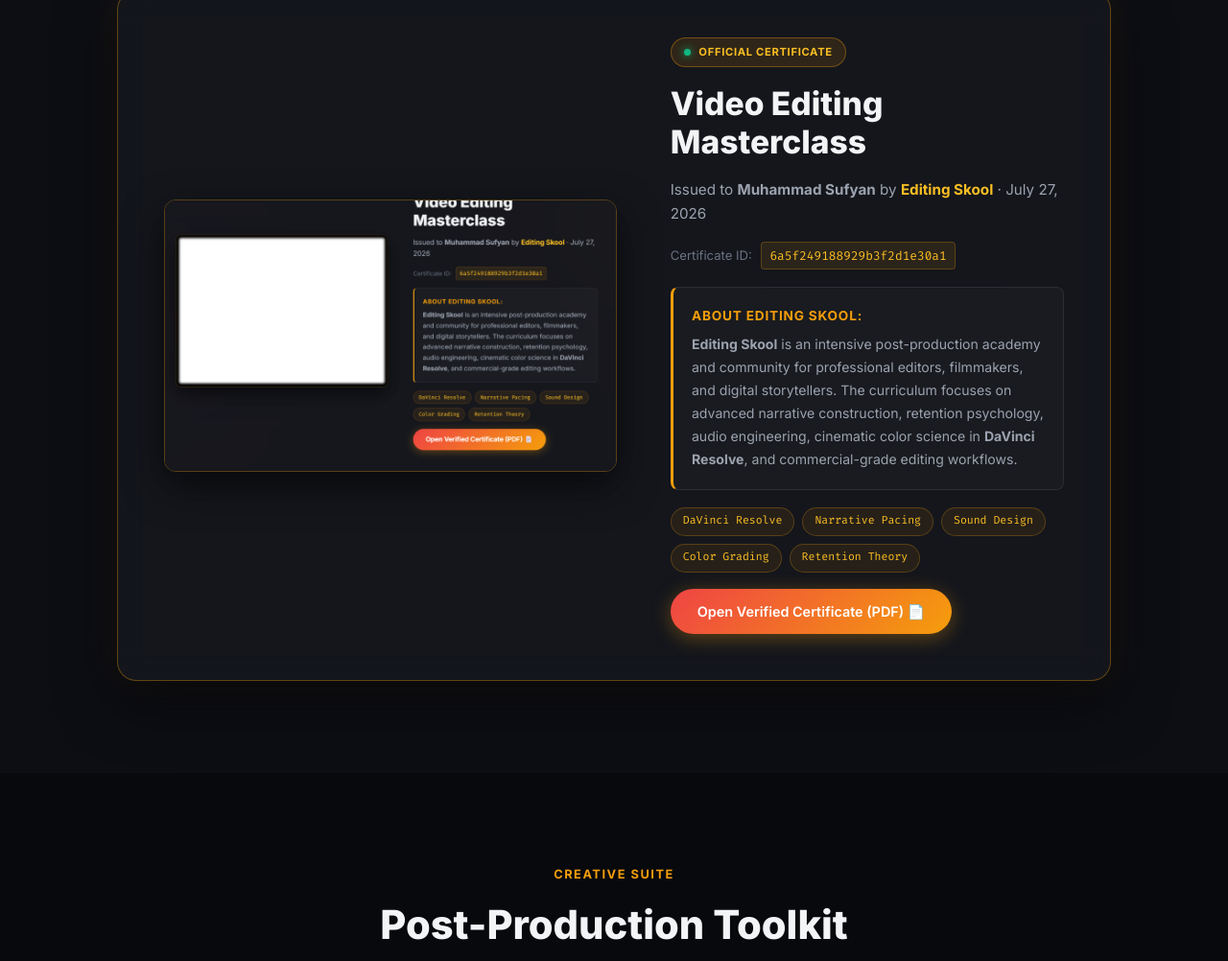
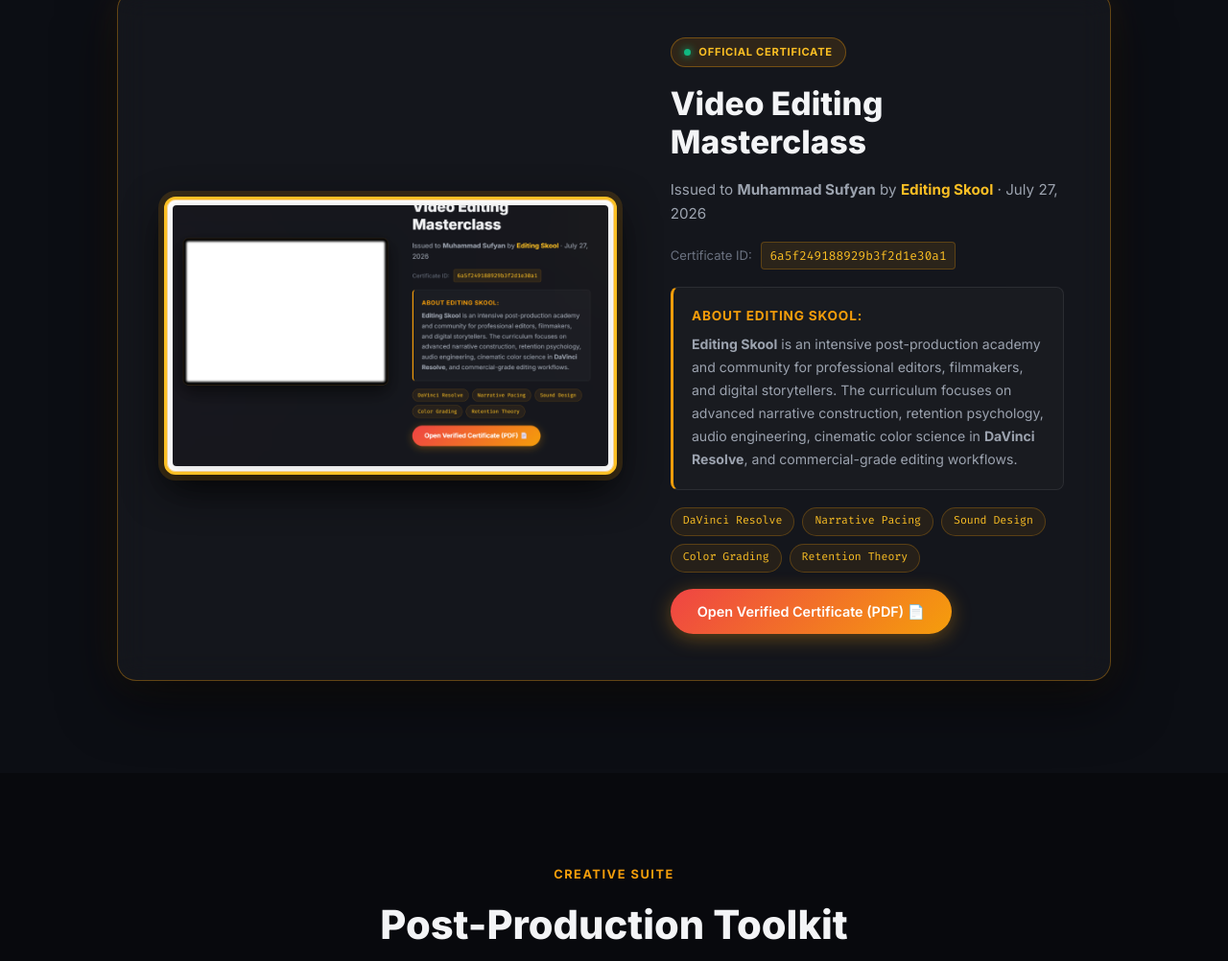
Before and after one commit to sufyanfiverr2-sketch/portfolio, a website: page video.html in a window 1280 px wide. Shown: the part 2383-3385 px from the top of the page at 96% size. Drawn offline with Linux system fonts and the light colour scheme.

Commit message:
Add gold frame around certificate image

```diff
--- a/video.css
+++ b/video.css
@@ -530,20 +530,24 @@ a {
   position: relative;
   border-radius: var(--radius-md);
   overflow: hidden;
-  border: 1px solid rgba(245, 158, 11, 0.3);
-  box-shadow: 0 15px 40px rgba(0, 0, 0, 0.6);
+  border: 3px solid var(--accent-gold);
+  box-shadow: 0 0 0 6px rgba(245, 158, 11, 0.15), 0 15px 40px rgba(0, 0, 0, 0.8), inset 0 0 0 1px rgba(245, 158, 11, 0.4);
   transition: transform var(--transition), box-shadow var(--transition);
+  background: #fff;
+  padding: 6px;
 }
 .cert-image-wrap:hover {
   transform: scale(1.02);
-  box-shadow: 0 20px 50px rgba(245, 158, 11, 0.25);
-  border-color: var(--accent-gold);
+  box-shadow: 0 0 0 8px rgba(245, 158, 11, 0.25), 0 20px 50px rgba(245, 158, 11, 0.3);
+  border-color: #f5d060;
 }
 .cert-img {
   width: 100%;
   height: auto;
   display: block;
   object-fit: cover;
+  border-radius: 4px;
+  box-shadow: 0 2px 12px rgba(0,0,0,0.15);
 }
 .cert-zoom-hint {
   position: absolute;
```
